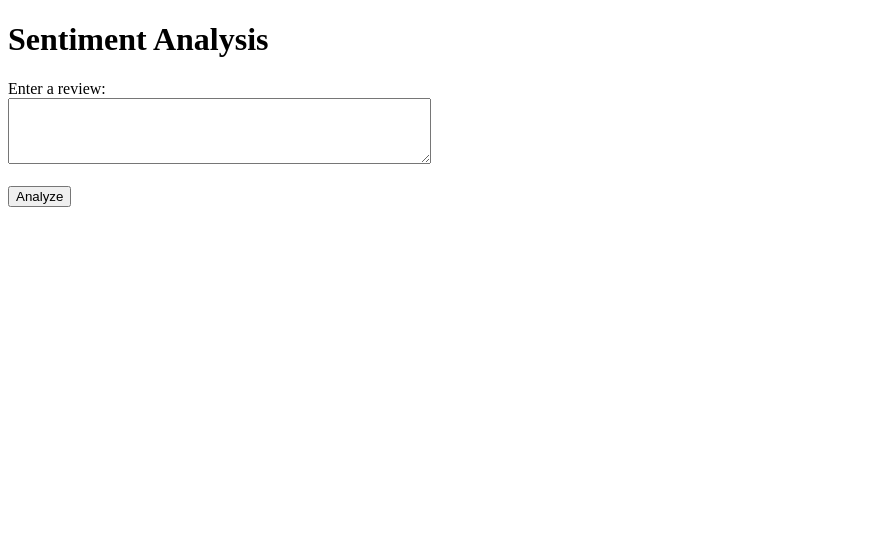
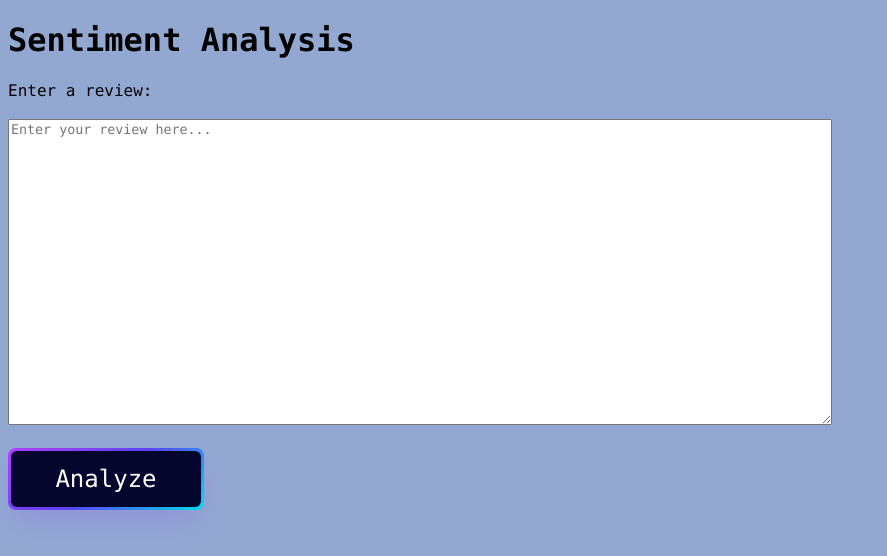
Before and after one commit to jgromo/Sentiment-Analysis-Web-Application, a Flask app: page / in a window 1280 px wide. Shown: the top 556 px of the page, without its empty margins (0-887 px from the left). Run offline with Flask 3, Linux system fonts and the light colour scheme; parts of the project's set-up code (start-up, migrations or seed data) failed here and were passed over.

Commit message:
Added CSS

```diff
--- /dev/null
+++ b/static/css/style.css
@@ -0,0 +1,54 @@
+body {
+  background-color: #92a8d1;
+}
+* {
+  font-family: "Lucida Console", monospace;
+}
+.button-64 {
+    align-items: center;
+    background-image: linear-gradient(144deg,#AF40FF, #5B42F3 50%,#00DDEB);
+    border: 0;
+    border-radius: 8px;
+    box-shadow: rgba(151, 65, 252, 0.2) 0 15px 30px -5px;
+    box-sizing: border-box;
+    color: #FFFFFF;
+    display: flex;
+    font-family: Phantomsans, sans-serif;
+    font-size: 20px;
+    justify-content: center;
+    line-height: 1em;
+    max-width: 100%;
+    min-width: 140px;
+    padding: 3px;
+    text-decoration: none;
+    user-select: none;
+    -webkit-user-select: none;
+    touch-action: manipulation;
+    white-space: nowrap;
+    cursor: pointer;
+  }
+
+  .button-64:active,
+  .button-64:hover {
+    outline: 0;
+  }
+
+  .button-64 span {
+    background-color: rgb(5, 6, 45);
+    padding: 16px 24px;
+    border-radius: 6px;
+    width: 100%;
+    height: 100%;
+    transition: 300ms;
+  }
+
+  .button-64:hover span {
+    background: none;
+  }
+
+  @media (min-width: 768px) {
+    .button-64 {
+      font-size: 24px;
+      min-width: 196px;
+    }
+  }
--- a/templates/index.html
+++ b/templates/index.html
@@ -4,13 +4,16 @@
     <meta charset="UTF-8">
     <meta name="viewport" content="width=device-width, initial-scale=1.0">
     <title>Sentiment Analysis</title>
+    <link rel="stylesheet" href="{{ url_for('static', filename='css/style.css') }}">
 </head>
 <body>
-    <h1>Sentiment Analysis</h1>
-    <form action="/predict" method="post">
-        <label for="review">Enter a review:</label><br>
-        <textarea id="review" name="review" rows="4" cols="50"></textarea><br><br>
-        <input type="submit" value="Analyze">
-    </form>
+    <div class="container">
+        <h1>Sentiment Analysis</h1>
+        <form action="{{ url_for('predict') }}" method="post">
+            <label for="review">Enter a review:</label><br><br>
+            <textarea id="review" name="review" rows="20" cols="100" placeholder="Enter your review here..."></textarea><br><br>
+            <button class="button-64" role="button"><span class="text">Analyze</span></button>
+        </form>
+    </div>
 </body>
 </html>
--- a/templates/result.html
+++ b/templates/result.html
@@ -4,6 +4,7 @@
     <meta charset="UTF-8">
     <meta name="viewport" content="width=device-width, initial-scale=1.0">
     <title>Sentiment Analysis Result</title>
+    <link rel="stylesheet" href="{{ url_for('static', filename='css/style.css') }}">
 </head>
 <body>
     <h1>Sentiment Analysis Result</h1>
```
